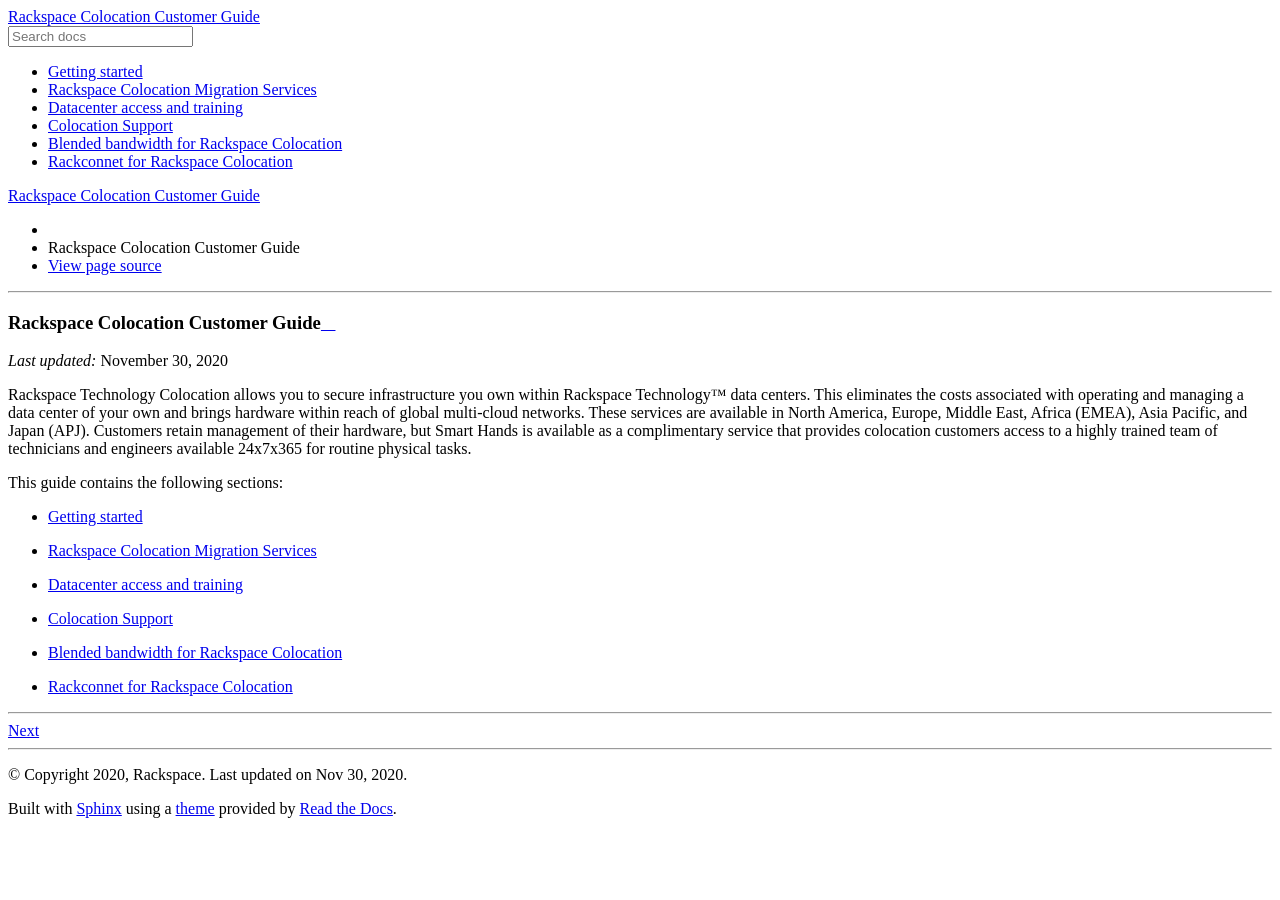
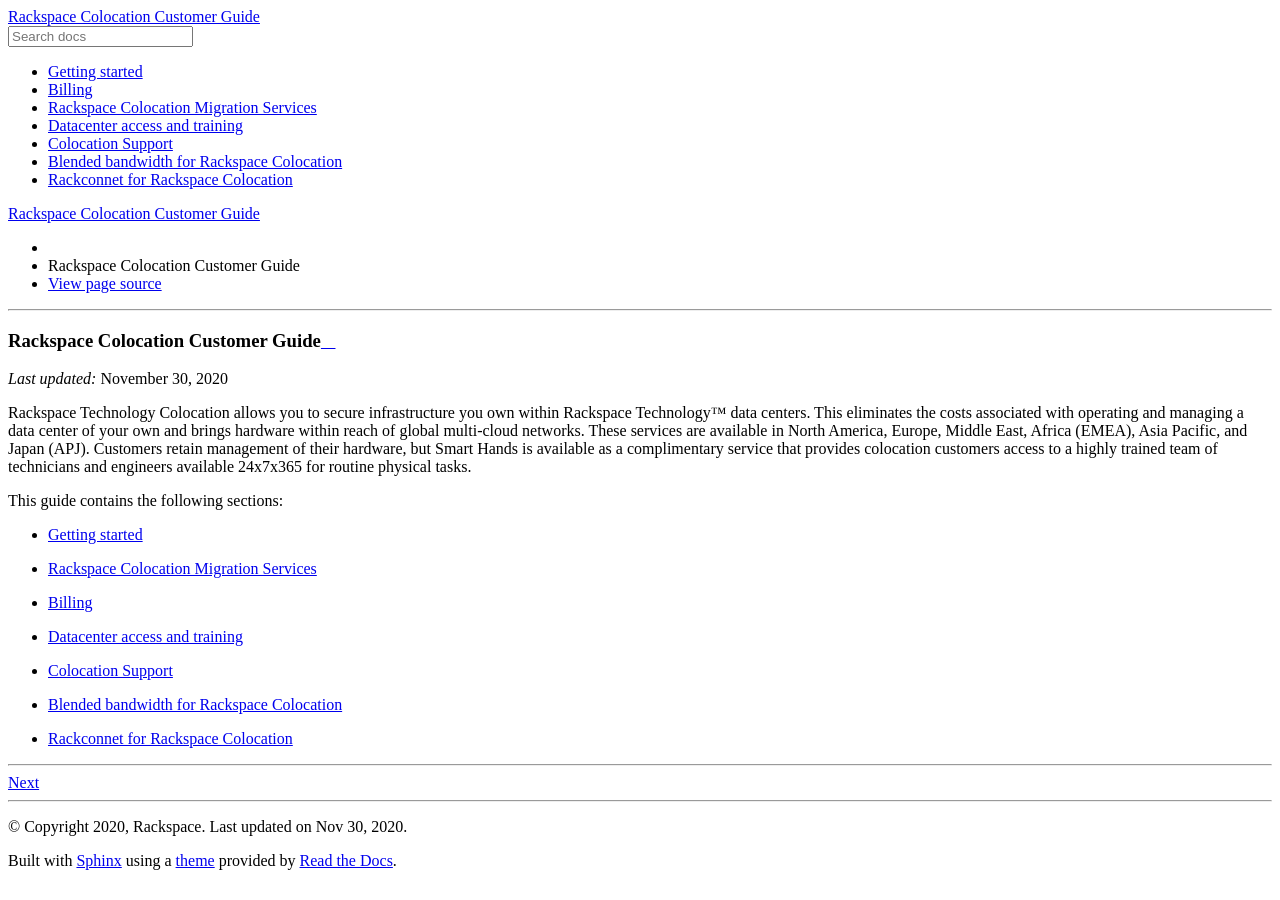
Before and after one commit to rackerlabs/docs-colocation-guide, a Sphinx documentation site: the page built from docs/index.rst, in a window 1280 px wide. Built offline with Sphinx 7.4.7 and the Read the Docs theme 2.0.0, drawn with Linux system fonts in a browser that asks for light colours; pages that are not in the unit, such as notebooks, are missing from menus.

Commit message:
adding another folder

```diff
--- a/docs/index.rst
+++ b/docs/index.rst
@@ -20,6 +20,7 @@
 
 - :ref:`getting_started`
 - :ref:`about_migrations`
+- :ref:`billing`
 - :ref:`datacenter_access`
 - :ref:`colocation_support`
 - :ref:`about_blended_bandwidth`
@@ -32,6 +33,7 @@
    :hidden:
 
    getting-started/index.rst
+   billing/billing.rst
    migrations/about-migrations.rst
    datacenters/datacenter-access.rst
    colocation-support/index.rst
```
Also changed, not shown: docs/billing/billing.rst (renamed from docs/getting-started/billing.rst).
